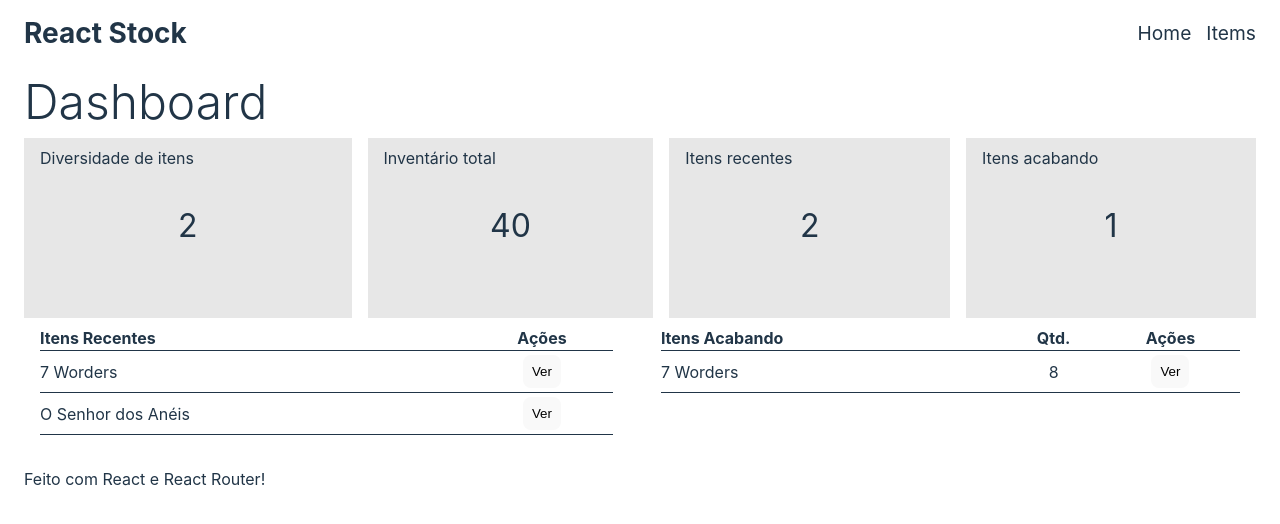
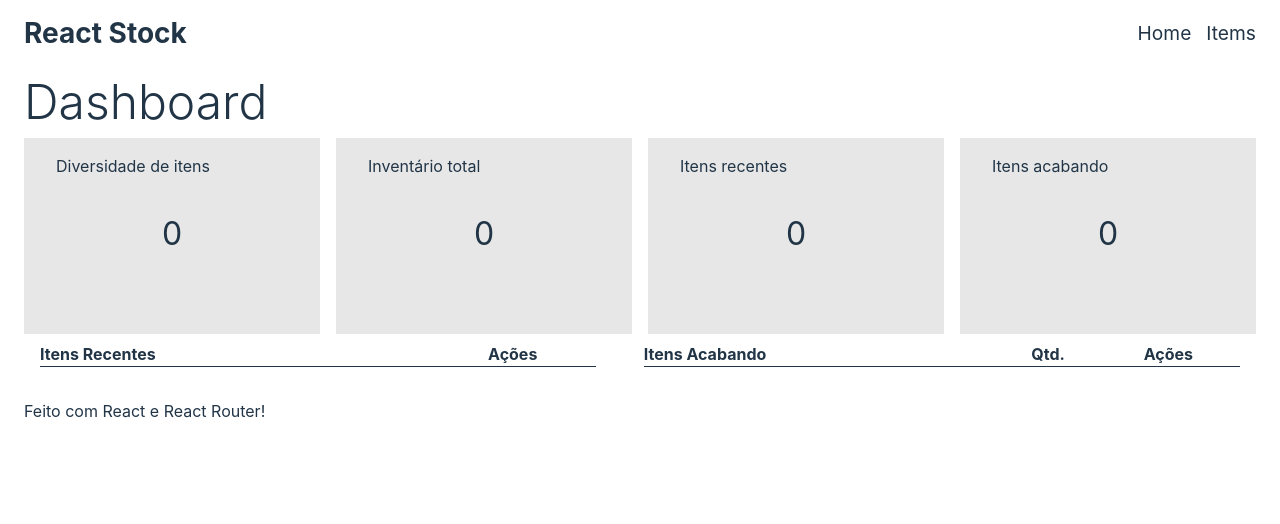
Before and after one commit to felipe0848/gestor-de-estoque--SPA-, a React (Vite) app: page / in a window 1280 px wide. Shown: the top 524 px of the page. Built offline with nearby package versions, Linux system fonts and the light colour scheme.

Commit message:
update in Home Page

```diff
--- a/src/Components/CriticStockTable/CriticStockTable.jsx
+++ b/src/Components/CriticStockTable/CriticStockTable.jsx
@@ -10,10 +10,10 @@ export default function CriticStockTable({itens}){
                 </tr>
             </thead>
             <tbody>
-                {itens.map(({ id, title, qtd })=>{
+                {itens.map(({ id, name, qtd })=>{
                     return(
                         <tr key={id}>
-                            <td>{title}</td>
+                            <td>{name}</td>
                             <td>{qtd}</td>
                             <td><button>Ver</button></td>
                         </tr>
--- a/src/Components/RecentsTable/RecentsTable.jsx
+++ b/src/Components/RecentsTable/RecentsTable.jsx
@@ -9,10 +9,10 @@ export default function RecentsTable({itens}){
                 </tr>
             </thead>
             <tbody>
-                { itens.map(({id, title})=>{
+                { itens.map(({id, name})=>{
                     return(
                         <tr key={id}>
-                            <td>{title}</td>
+                            <td>{name}</td>
                             <td><button>Ver</button></td>
                         </tr>
                     )
--- a/src/pages/Home/Home.css
+++ b/src/pages/Home/Home.css
@@ -22,7 +22,7 @@
     cursor: pointer;
 }
 
-.card:hover{
+.cardHover:hover{
     border: 1px solid #213547;
     border-radius: .5rem;
 }
--- a/src/pages/Home/Home.jsx
+++ b/src/pages/Home/Home.jsx
@@ -1,26 +1,40 @@
 
+import { Link } from "react-router-dom"
 import Card from "../../Components/Card/Card"
 import CriticStockTable from "../../Components/CriticStockTable/CriticStockTable"
-import Header from "../../Components/Header/Header"
 import RecentsTable from "../../Components/RecentsTable/RecentsTable"
+import useItemsCollection from "../../hooks/useItemsCollection"
 import "./Home.css"
 
 export default function Home(){
+    const {itemsInStock} = useItemsCollection()
+
+    const recentesItems = itemsInStock
+    const criticItems = itemsInStock.filter(item => +item.qtd < 10)
+    const qtdTotal = itemsInStock.reduce((accum, item) => accum + +item.qtd, 0)
     return(
         <>
             <div className="container">
             <h2>Dashboard</h2>
-                <div className="cards">
-                    <Card label={"Diversidade de itens"} qtd={2}/>
-                    <Card label={"Inventário total"} qtd={40}/>
-                    <Card label={"Itens recentes"} qtd={2}/>
-                    <Card label={"Itens acabando"} qtd={1}/>
+                <div className="cards ">
+                    <Link to={"/items"} className="card cardHover">
+                        <Card label={"Diversidade de itens"} qtd={itemsInStock.length}/>
+                    </Link>
+                    <Link to={"/items"} className="card cardHover">
+                        <Card label={"Inventário total"} qtd={qtdTotal}/>
+                    </Link>
+                    <Link to={"/items"} className="card cardHover">
+                        <Card label={"Itens recentes"} qtd={recentesItems.length}/>
+                    </Link>
+                    <Link to={"/items"} className="card cardHover">
+                        <Card label={"Itens acabando"} qtd={criticItems.length}/>
+                    </Link>
 
                 </div>
 
                 <div className="tables">
-                    <RecentsTable itens={[{title:"7 Worders"},{title:"O Senhor dos Anéis"}]}/>
-                    <CriticStockTable itens={[{title:"7 Worders", qtd:8}]}/>
+                    <RecentsTable itens={recentesItems}/>
+                    <CriticStockTable itens={criticItems}/>
 
                 </div>
             </div>
```
